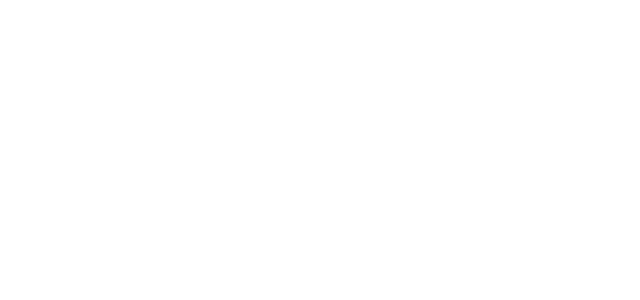
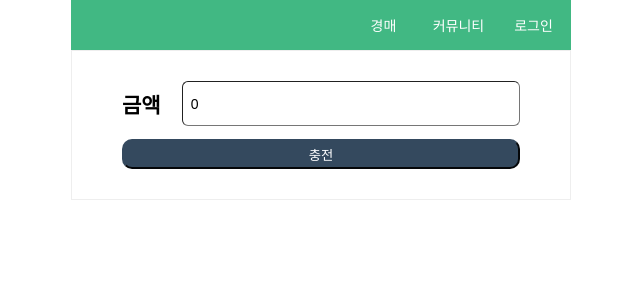
Before and after one commit to ttap0704/vue-aution, a Vue app: page /cash in a window 1280 px wide. Before the commit this address had no page. Shown: the top 300 px of the page, without its empty margins (319-959 px from the left). Built offline with nearby package versions, Linux system fonts and the light colour scheme.

Commit message:
게시글 보기

```diff
--- a/src/router/index.js
+++ b/src/router/index.js
@@ -27,7 +27,7 @@ const routes = [
   },
   {
     name: "details",
-    path: "/comunity/details",
+    path: "/comunity/details/:pid",
     meta: { layout: "LayoutDefault" },
     component: () => import("@/views/Comunity/Details"),
   },
@@ -41,13 +41,19 @@ const routes = [
     name: "login",
     path: "/login",
     meta: { layout: "LayoutDefault" },
-    component: () => import("@/views/Login"),
+    component: () => import("@/views/User/Login"),
   },
   {
     name: "info",
     path: "/info",
     meta: { layout: "LayoutDefault" },
-    component: () => import("@/views/Info"),
+    component: () => import("@/views/User/Info"),
+  },
+  {
+    name: "cash",
+    path: "/cash",
+    meta: { layout: "LayoutDefault" },
+    component: () => import("@/views/User/Cash"),
   },
 ];
 
--- a/src/store/models/user.js
+++ b/src/store/models/user.js
@@ -1,7 +1,8 @@
 const state = () => ({
   cid: undefined,
   name: undefined,
-  nick: undefined
+  nick: undefined,
+  cash: undefined
 })
 
 const getters = {
@@ -9,7 +10,8 @@ const getters = {
     return {
       cid : state.cid,
       name: state.name,
-      nick: state.nick
+      nick: state.nick,
+      cash: state.cash
     }
   }
 }
@@ -19,6 +21,7 @@ const mutations = {
     state.cid = Number(data.cid);
     state.name = data.name;
     state.nick = data.nick;
+    state.cash = data.cash;
   }
 }
 
--- a/src/views/Comunity/Details.vue
+++ b/src/views/Comunity/Details.vue
@@ -1,24 +1,42 @@
 <template>
-  <div>
-    hi
+  <div id="detail_container">
+    <h2 style="border-bottom: 1px solid #eee; padding: 12px !important">{{ detail.title }}</h2>
+    <p style="font-size: 16px; padding: 12px;">{{ detail.content }}</p>
+    <span style="float: right">{{ detail.created_at }}</span> <br>
+    <span style="float: right">{{ detail.unick }}</span>
   </div>
 </template>
 
 <script>
 export default {
+  data() {
+    return {
+      detail: {
+        title: "",
+        content: "",
+        created_at: "",
+        unick: "",
+      }
+    }
+  },
   created() {
-    this.$axios.get(`${this.$host}/comunity/post/detail?pid=${this.$route.params.pid}`)
+    this.$axios.get(`${this.$host}/comunity/post/detail/${this.$route.params.pid}`)
       .then(data => {
-        console.log(data)
+        this.detail = data.data.detail;
+        console.log(this.detail)
       })
       .catch(error => {
         console.error(error)
       })
-    console.log(this.$route.params.pid)
   }
 }
 </script>
 
 <style>
-
+  #detail_container {
+    width: 90%;
+    height: auto;
+    margin: 0 auto;
+    padding-top: 20px;
+  }
 </style>
--- a/src/views/Comunity/Index.vue
+++ b/src/views/Comunity/Index.vue
@@ -6,7 +6,7 @@
     <div class="posts b-b-e3e3e3" v-for="(item, index) in posts" :key="index" @click="moveDetails(item.id)">
       <div>
         <h3>{{ item.title }}</h3>
-        <small>{{ item.content }}</small>
+        <small>{{ contentForamt(item.content) }}</small>
       </div>
       <small style="text-align: right"
         >{{ item.unick }} <br />
@@ -38,6 +38,17 @@ export default {
     },
     moveDetails(pid) {
       this.$router.push({name: "details", params: {pid}})
+    },
+    contentForamt (content) {
+      let output = "";
+
+      if (content.length > 50) {
+        output = content.slice(0, 50) + "..."
+      } else {
+        output = content;
+      }
+
+      return output;
     }
   },
   created() {
--- /dev/null
+++ b/src/views/User/Cash.vue
@@ -0,0 +1,55 @@
+<template>
+  <form @submit.prevent.stop="onSubmit">
+    <div style="display: flex; justify-content: space-between; align-items: center">
+      <h2>금액</h2>
+      <input type="number" placeholder="숫자만 입력해주세요." v-model="cash" />
+    </div>
+    <button type="submit">충전</button>
+  </form>
+</template>
+
+<script>
+export default {
+  data() {
+    return {
+      cash: 0
+    }
+  },
+  methods: {
+    onSubmit() {
+      console.log(this.cash)
+    }
+  }
+};
+</script>
+
+<style lang="scss" scoped>
+form {
+  width: 100%;
+  height: 150px;
+  margin: 0px auto;
+  padding: 30px 10%;
+  display: flex;
+  flex-direction: column;
+  justify-content: space-between;
+  border: 1px solid #eee;
+  input {
+    width: 85%;
+    border-width: 1px;
+    border-radius: 6px;
+    font-size: 14px;
+    height: 45px;
+    padding-left: 8px;
+  }
+  button {
+    width: 100%;
+    height: 30px;
+    border-radius: 10px;
+    background-color: #34495e;
+    border-color: #34495e;
+    color: #fff;
+    float: right;
+    cursor: pointer;
+  }
+}
+</style>>
--- a/src/views/Info.vue
+++ b/src/views/User/Info.vue
@@ -3,7 +3,8 @@
     <h1 class="text-center" style="padding: 40px 0">내 정보</h1>
     <div class="user_info_container">
       <h2>닉네임: {{ userInfo.nick }}</h2>
-      <h2>잔여 캐쉬: (예정)</h2>
+      <h2>잔여 캐쉬: {{ userInfo.cash }}원</h2>
+      <button @click="$router.push({name: 'cash'})">캐쉬 충전</button>
     </div>
   </div>
 </template>
@@ -19,7 +20,9 @@ export default {
     ...mapGetters("User", ["userInfo"])
   },
   created() {
-    console.log(this.userInfo)
+    if (this.userInfo.cid == undefined) {
+      this.$router.push({name: 'login'});
+    }
   }
 };
 </script>
@@ -35,5 +38,18 @@ export default {
   align-items: center;
   background-color: #41b883;
   color: #fff;
+  h2 {
+    padding:12px 0;
+  }
+  button {
+    width: 75px;
+    height: 25px;
+    background-color: #34495e;
+    border-color: #34495e;
+    color: #fff;
+    float: right;
+    cursor: pointer;
+    margin: 12px 0 0;
+  }
 }
 </style>
--- a/src/views/Login.vue
+++ b/src/views/User/Login.vue
@@ -103,6 +103,7 @@ export default {
               cid: data.id,
               name: data.name,
               nick: data.nick,
+              cash: data.cash
             };
 
             alert("환영합니다.");
```
